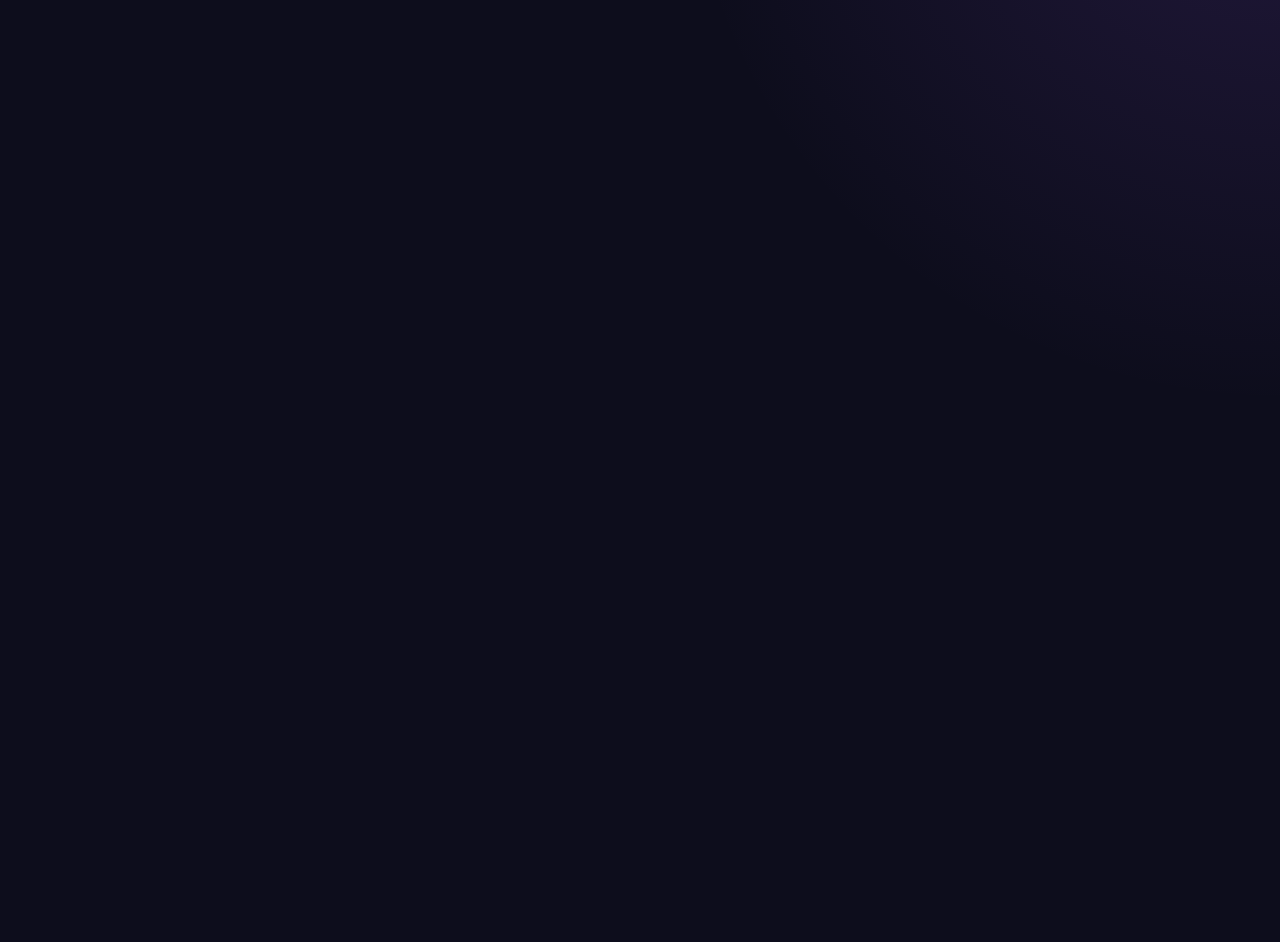
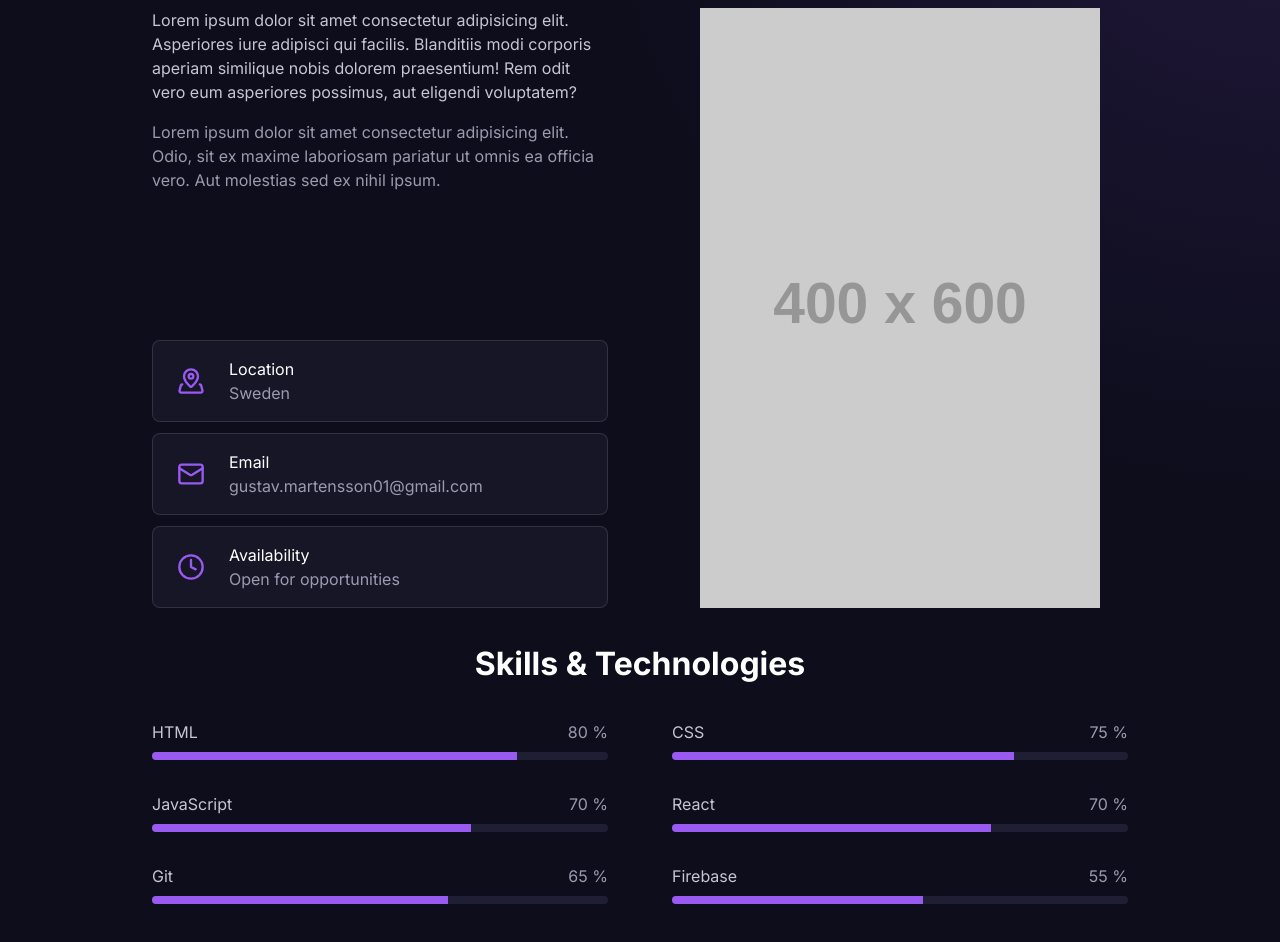
Before and after one commit to GustavM01/gustavm01.github.io, a React app: page /about in a window 1280 px wide. Shown: the part 200-1142 px from the top of the page. Before the commit the page ends 800 px from the top, so only its background shows below. Built offline with nearby package versions, Linux system fonts and the light colour scheme; the HTML template or start-up script is replaced by a standard one.

Commit message:
About page. about me section & skills section

```diff
--- /dev/null
+++ b/src/pages/About.css
@@ -0,0 +1,122 @@
+.about-me-container {
+  display: grid;
+  justify-self: center;
+
+  max-width: 1200px;
+  min-height: 100vh;
+  padding: 8rem 0 3rem 0;
+
+  & h2 {
+    font-size: var(--fs-xl);
+    text-align: center;
+    padding-bottom: 2rem;
+  }
+}
+
+.about-section {
+  padding: 0 7rem;
+}
+
+.about-me-info {
+  display: grid;
+  justify-items: center;
+
+  grid-template-columns: repeat(auto-fit, minmax(350px, 1fr));
+  gap: 4rem;
+
+  & img {
+    width: 100%;
+    max-width: 400px;
+    min-width: 0;
+  }
+}
+
+.about-me-info-left {
+  display: flex;
+  flex-direction: column;
+  justify-content: space-between;
+  gap: 2rem;
+}
+
+.about-me-info-box {
+  display: flex;
+  flex-direction: column;
+  gap: 0.7rem;
+}
+
+.about-me-info-section {
+  display: flex;
+  align-items: center;
+  gap: 1.5rem;
+  padding: 1rem 1rem 1rem 1.5rem;
+
+  background: var(--clr-bg-secondary);
+  border: var(--border);
+  border-radius: var(--radius-sm);
+
+  & p:nth-of-type(2) {
+    color: var(--clr-text-muted);
+    font-size: var(--fs-sm);
+    word-break: break-all;
+  }
+
+  & svg {
+    color: var(--clr-primary);
+  }
+}
+
+/* Skills */
+
+.skill-info-grid {
+  display: grid;
+  grid-template-columns: repeat(auto-fit, minmax(350px, 1fr));
+  gap: 2rem 4rem;
+}
+
+.skill-info-box {
+  display: flex;
+  flex-direction: column;
+  gap: 0.5rem;
+}
+
+.skill-info-text {
+  display: flex;
+  justify-content: space-between;
+}
+
+.skill-bar {
+  background: var(--clr-bg-card);
+  border-radius: 100vw;
+  overflow: hidden;
+}
+
+.skill-fill {
+  background: var(--clr-primary);
+  height: 0.5rem;
+}
+
+@media (max-width: 1000px) {
+  .about-section {
+    padding: 0 3rem;
+  }
+}
+
+@media (max-width: 500px) {
+  .about-section {
+    padding: 0 1.5rem;
+    min-width: 0;
+  }
+
+  .about-me-info {
+    grid-template-columns: repeat(auto-fit, 100%);
+
+    & img {
+      width: 100%;
+    }
+  }
+  .skill-info-grid {
+    display: grid;
+    grid-template-columns: repeat(auto-fit, 100%);
+    gap: 2rem 4rem;
+  }
+}
--- a/src/pages/About.jsx
+++ b/src/pages/About.jsx
@@ -1,7 +1,96 @@
 import React from "react";
+import "./About.css";
+import { Clock, Mail, MapPinnedIcon } from "lucide-react";
 
 function About() {
-  return <div>About</div>;
+  const skills = [
+    { name: "HTML", level: 80 },
+    { name: "CSS", level: 75 },
+    { name: "JavaScript", level: 70 },
+    { name: "React", level: 70 },
+    { name: "Git", level: 65 },
+    { name: "Firebase", level: 55 },
+  ];
+
+  return (
+    <div className="about-me-container">
+      <div className="about-section about-me">
+        <h2>About me</h2>
+        <div className="about-me-info">
+          <div className="about-me-info-left">
+            <div>
+              <p
+                style={{
+                  marginBottom: "1rem",
+                  color: "var(--clr-text-secondary)",
+                }}
+              >
+                Lorem ipsum dolor sit amet consectetur adipisicing elit.
+                Asperiores iure adipisci qui facilis. Blanditiis modi corporis
+                aperiam similique nobis dolorem praesentium! Rem odit vero eum
+                asperiores possimus, aut eligendi voluptatem?
+              </p>
+              <p style={{ color: "var(--clr-text-muted)" }}>
+                Lorem ipsum dolor sit amet consectetur adipisicing elit. Odio,
+                sit ex maxime laboriosam pariatur ut omnis ea officia vero. Aut
+                molestias sed ex nihil ipsum.
+              </p>
+            </div>
+            <div className="about-me-info-box">
+              <div className="about-me-info-section">
+                <MapPinnedIcon size={28} />
+                <div>
+                  <p>Location</p>
+                  <p>Sweden</p>
+                </div>
+              </div>
+              <div className="about-me-info-section">
+                <Mail size={28} />
+                <div>
+                  <p>Email</p>
+                  <p>gustav.martensson01@gmail.com</p>
+                </div>
+              </div>
+              <div className="about-me-info-section">
+                <Clock size={28} />
+                <div>
+                  <p>Availability</p>
+                  <p>Open for opportunities</p>
+                </div>
+              </div>
+            </div>
+          </div>
+          <img src="https://placehold.co/400x600" alt="Profile picture" />
+        </div>
+      </div>
+      <div className="about-section skills">
+        <h2 style={{ marginTop: "2rem" }}>Skills & Technologies</h2>
+
+        <div className="skill-info-grid">
+          {skills.map((skill, index) => (
+            <div key={index} className="about-skills-info">
+              <div className="skill-info-box">
+                <div className="skill-info-text">
+                  <p style={{ color: "var(--clr-text-secondary)" }}>
+                    {skill.name}
+                  </p>
+                  <p style={{ color: "var(--clr-text-muted)" }}>
+                    {skill.level} %
+                  </p>
+                </div>
+                <div className="skill-bar">
+                  <div
+                    className="skill-fill"
+                    style={{ width: `${skill.level}%` }}
+                  ></div>
+                </div>
+              </div>
+            </div>
+          ))}
+        </div>
+      </div>
+    </div>
+  );
 }
 
 export default About;
--- a/src/pages/Projects.jsx
+++ b/src/pages/Projects.jsx
@@ -10,7 +10,7 @@ function Projects() {
       <p>Here are some of the projects I've worked on</p>
       <div className="projects-card-container">
         {projects.map((project, index) => (
-          <ProjectCard project={project} showFooter={true} />
+          <ProjectCard key={index} project={project} showFooter={true} />
         ))}
       </div>
     </div>
```
